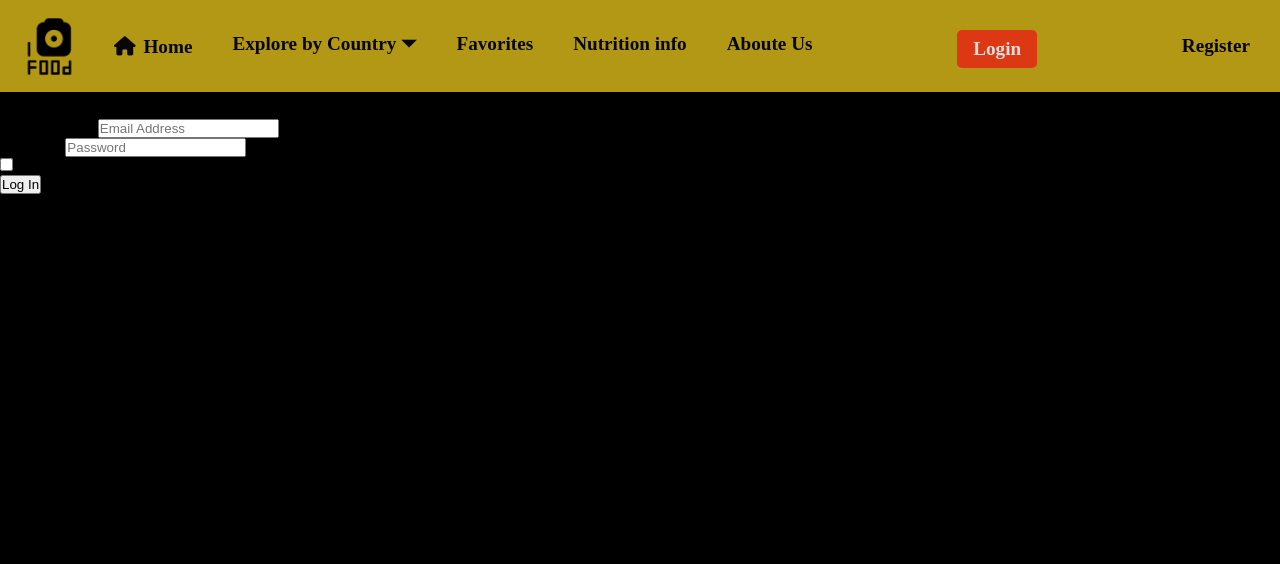
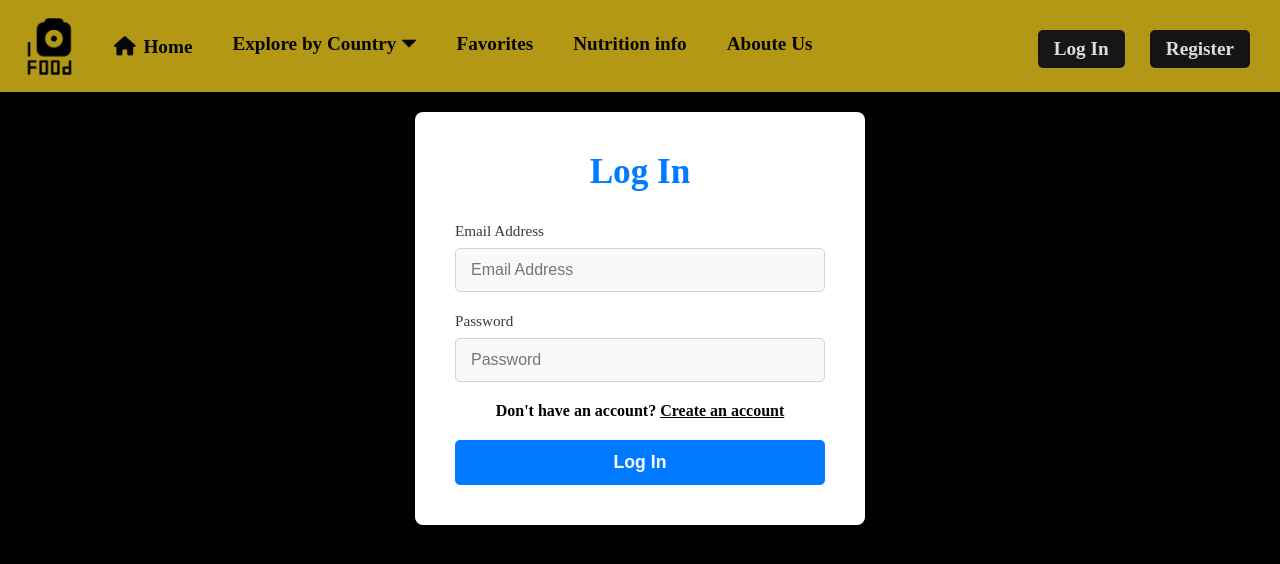
Before and after one commit to payalkale858/flask, a Flask app: page /login in a window 1280 px wide. Shown: the top 564 px of the page. Run offline with Flask 3, Linux system fonts and the light colour scheme; some libraries are stand-ins or nearby versions.

Commit message:
modify login and resister page change style

```diff
--- a/static/css/style.css
+++ b/static/css/style.css
@@ -110,9 +110,17 @@ ul {
 i {
     margin: 3px;
 }
-
+.register{
+    background-color: #161515;
+    color: #ddd;
+    padding: 8px 16px;
+    text-decoration: none;
+    border-radius: 5px;
+    align-self: flex-start;
+}
 .login {
-    background-color: #db3813;
+    margin-right: -200px;
+    background-color: #161616;
     color: #ddd;
     padding: 8px 16px;
     text-decoration: none;
@@ -401,6 +409,100 @@ a {
 
 
 
+/* --- Container for the whole page content --- */
+.cont {
+    width: 100%;
+    display: flex;
+    justify-content: center;
+    align-items: center;
+    padding: 20px; /* Add some padding around the form */
+    box-sizing: border-box; /* Include padding in element's total width and height */
+}
+
+/* --- Login Form Container --- */
+.log {
+    background-color: #ffffff;
+    border-radius: 8px;
+    box-shadow: 0 4px 15px rgba(0, 0, 0, 0.2);
+    padding: 40px;
+    max-width: 450px; /* Max width for the form */
+    width: 100%; /* Ensure it takes full width up to max-width */
+    box-sizing: border-box; /* Include padding in element's total width and height */
+    text-align: center; /* Center the heading and button */
+}
+
+/* --- Form Heading --- */
+.log h2 {
+    color: #007bff;
+    margin-bottom: 30px;
+    font-weight: 700;
+    font-size: 2.2em;
+    text-shadow: 1px 1px 2px rgba(0,0,0,0.05);
+}
+
+/* --- Form Groups (Labels and Inputs) --- */
+.form-group {
+    margin-bottom: 20px;
+    text-align: left; /* Align labels and inputs to the left */
+}
+
+.form-group label {
+    display: block; /* Make labels take full width */
+    margin-bottom: 8px;
+    font-weight: 500;
+    color:#343a40;
+    font-size: 0.95em;
+}
+
+.form-control {
+    width: 100%;
+    padding: 12px 15px;
+    border: 1px solid #ced4da;
+    border-radius: 5px;
+    font-size: 1em;
+    color: #343a40;
+    background-color:#f8f9fa;
+    transition: border-color 0.3s ease, box-shadow 0.3s ease;
+    box-sizing: border-box; /* Crucial for consistent width */
+}
+
+.form-control:focus {
+    border-color: #007bff;
+    box-shadow: 0 0 0 0.2rem rgba(0, 123, 255, 0.25); /* Light blue shadow on focus */
+    outline: none; /* Remove default outline */
+}
+
+
+
+/* --- Submit Button --- */
+.btn-primary {
+    background-color: #007bff;
+    color: #fff;
+    border: none;
+    padding: 12px 25px;
+    border-radius: 5px;
+    font-size: 1.1em;
+    font-weight: 600;
+    cursor: pointer;
+    transition: background-color 0.3s ease, transform 0.2s ease, box-shadow 0.3s ease;
+    width: 100%; /* Make button full width */
+    margin-top: 20px; /* Space above the button */
+}
+
+.btn-primary:hover {
+    background-color: #0056b3;
+    transform: translateY(-2px); /* Slight lift effect */
+    box-shadow: 0 5px 15px rgba(0, 0, 0, 0.1);
+}
+
+.btn-primary:active {
+    transform: translateY(0); /* Return to original position on click */
+    box-shadow: none;
+}
+
+
+
+
 
 @media (max-width: 1024px) {
     #meals {
--- a/templates/base.html
+++ b/templates/base.html
@@ -47,7 +47,7 @@
                 </a>
                 <!-- <a href="{{ url_for('logout') }}">Logout</a> -->
                 {% else %}
-                <a href="{{ url_for('login') }}" class="login">Login</a>
+                <a href="{{ url_for('login') }}" class="login">Log In</a>
                 <a href="{{ url_for('register') }}" class="register">Register</a>
                 {% endif %}
 
--- a/templates/login.html
+++ b/templates/login.html
@@ -1,25 +1,12 @@
-<!-- <!DOCTYPE html>
-<html lang="en">
-<head>
-    <meta charset="UTF-8">
-    <title>Login</title>
-</head>
-<body>
-    <h1>Login</h1>
-    <form action="/login" method="POST">
-        <input type="text" name="username" placeholder="Username" required>
-        <input type="password" name="password" placeholder="Password" required>
-        <button type="submit">Login</button>
-    </form>
-</body>
-</html> -->
+
 
 {% extends "base.html" %}{% block head %} {{super()}}
 <link rel="stylesheet" href="{{url_for('static', filename='extended_beauty.css')}}">
 
 {% endblock %}
 {% block content %}
-
+<div class="cont">
+<div class="log">
     <div class="col-md-4 col-md-offset-4">
         <form method="post" action="/login">
             <h2>Log In</h2>
@@ -34,11 +21,12 @@
                 <input type="password" id="password" class="form-control" name="user_password" autocomplete="new-password"   placeholder="Password">
 
             </div>
-            <div class="form-check">
-                <input type="checkbox" class="form-check-input" id="remember" name="remember">
-                <label class="form-check-label" for="remember">Check me out</label>
-              </div>
+
+           <h4> Don't have an account?   <a href="{{ url_for('register') }}" class="login-link">Create an account</a></h4>
+
               <button type="submit" class="btn btn-primary">Log In</button>
         </form>
     </div>
+</div>
+</div>
     {% endblock %}
```
Also changed, not shown: templates/register.html (+27 -7 lines).
